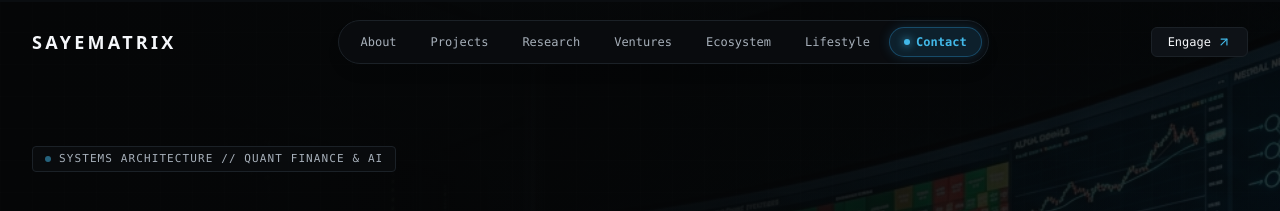
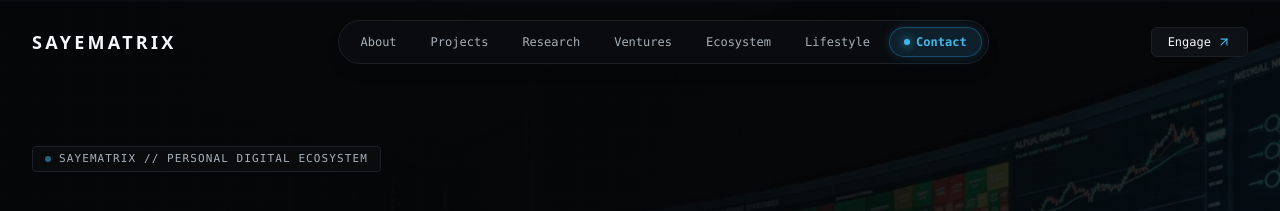
Before and after one commit to sayematrix/Sayematrix-Portfolio, a React (Vite) app: page / in a window 1280 px wide. Shown: the top 211 px of the page. Built offline with nearby package versions, Linux system fonts and the light colour scheme.

Commit message:
refactor: update identity statement in hero section
Change the primary identity label to align with the SAYEMATRIX branding.

```diff
--- a/src/components/HeroSection.tsx
+++ b/src/components/HeroSection.tsx
@@ -35,7 +35,7 @@ export const HeroSection: React.FC<HeroSectionProps> = ({ onExploreProjects, onA
           <div className="space-y-6">
             <div className="inline-flex items-center gap-2 px-3 py-1 rounded bg-[#0A0D10]/80 border border-[#1B2127] text-[11px] font-mono tracking-widest text-[#A7B0BA] uppercase">
               <span className="w-1.5 h-1.5 rounded-full bg-[#42B8E8] animate-pulse" />
-              <span>SYSTEMS ARCHITECTURE // QUANT FINANCE &amp; AI</span>
+              <span>SAYEMATRIX // PERSONAL DIGITAL ECOSYSTEM</span>
             </div>
 
             <h1
```
